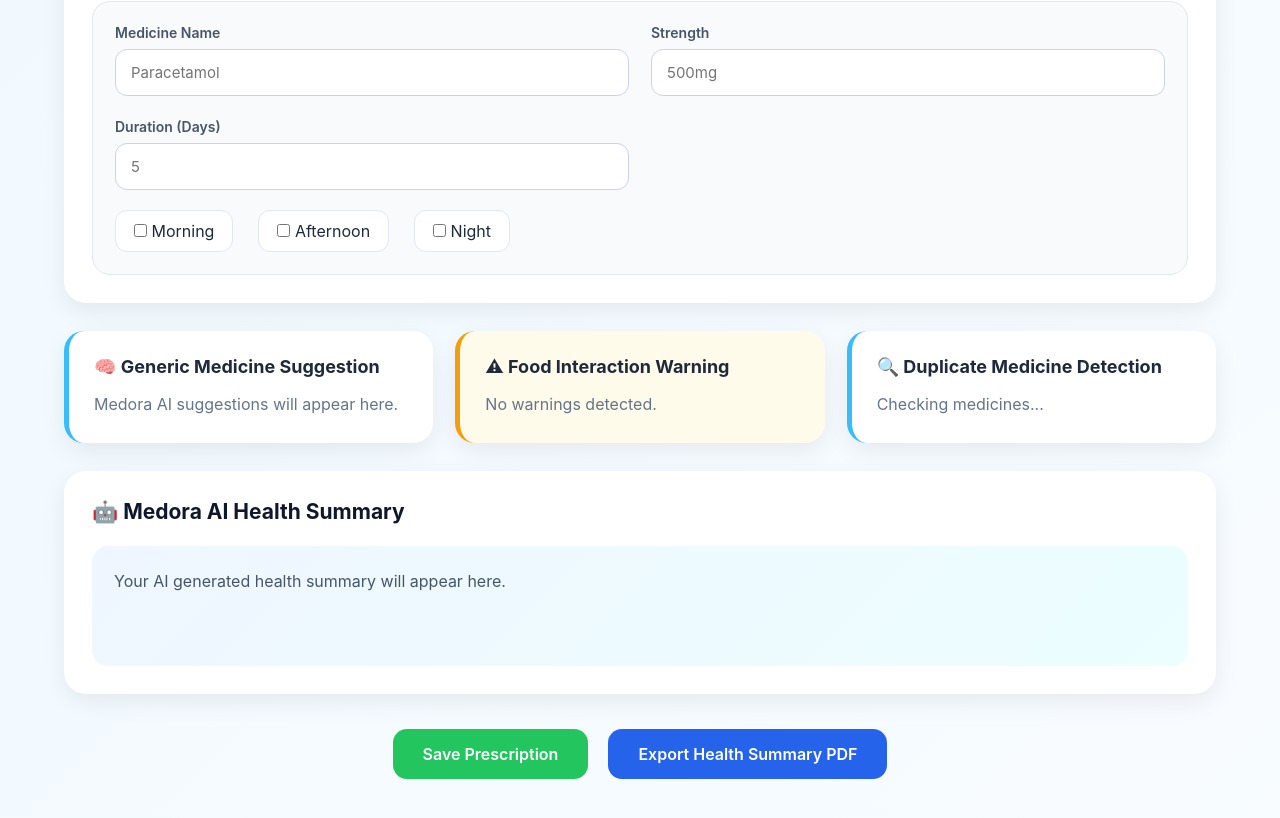
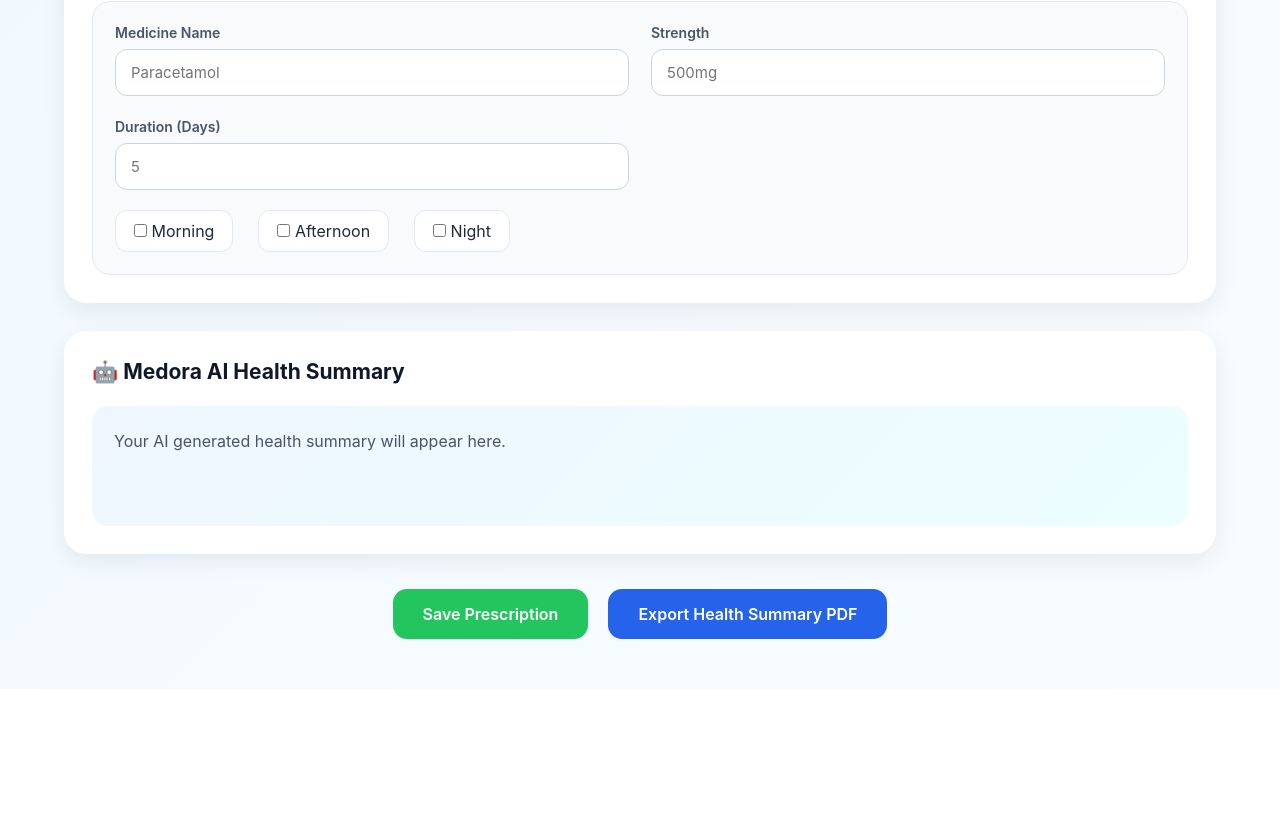
Before and after one commit to AnjneyRai/Medora, a plain HTML site: page prescription.html in a window 1280 px wide. Shown: the part 968-1786 px from the top of the page. After the commit the page ends 1657 px from the top, so only its background shows below. Drawn offline with Linux system fonts and the light colour scheme.

Commit message:
Update prescription.html

```diff
--- a/prescription.html
+++ b/prescription.html
@@ -25,7 +25,7 @@
 
     <div class="brand">
 
-        <h1>🩺 Medora</h1>
+        <h1> Medora</h1>
 
         <p>
             AI Powered Healthcare Companion
@@ -373,70 +373,6 @@ Night
 
 
 
-<!-- AI FEATURES -->
-
-
-<section class="ai-grid">
-
-
-
-<div class="ai-card">
-
-<h3>
-🧠 Generic Medicine Suggestion
-</h3>
-
-<p id="genericSuggestion">
-
-Medora AI suggestions will appear here.
-
-</p>
-
-</div>
-
-
-
-
-
-<div class="ai-card warning">
-
-<h3>
-⚠ Food Interaction Warning
-</h3>
-
-<p id="foodWarning">
-
-No warnings detected.
-
-</p>
-
-
-</div>
-
-
-
-
-
-<div class="ai-card">
-
-<h3>
-🔍 Duplicate Medicine Detection
-</h3>
-
-
-<p id="duplicateCheck">
-
-Checking medicines...
-
-</p>
-
-
-</div>
-
-
-
-
-</section>
 
 
 
```
